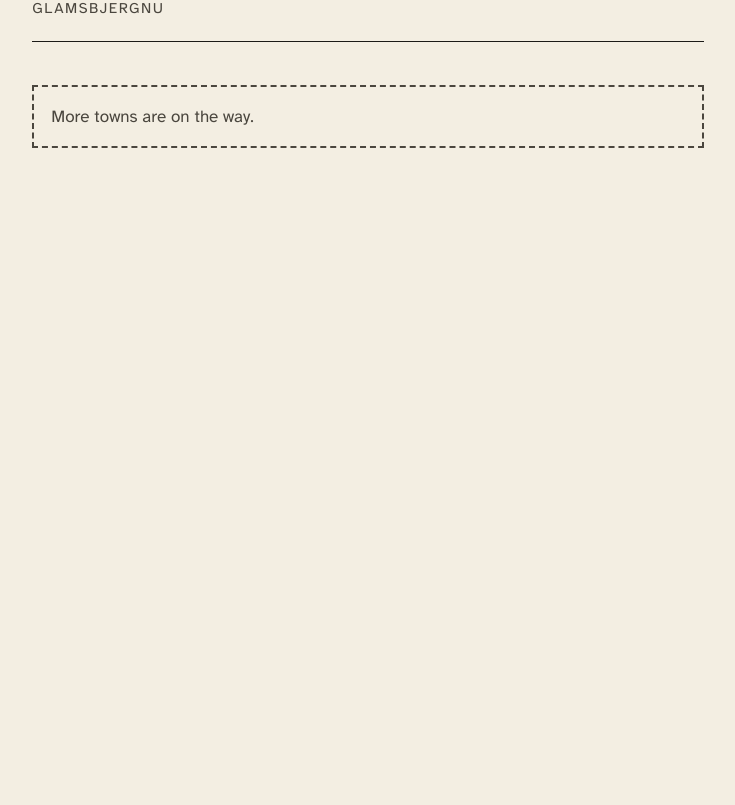
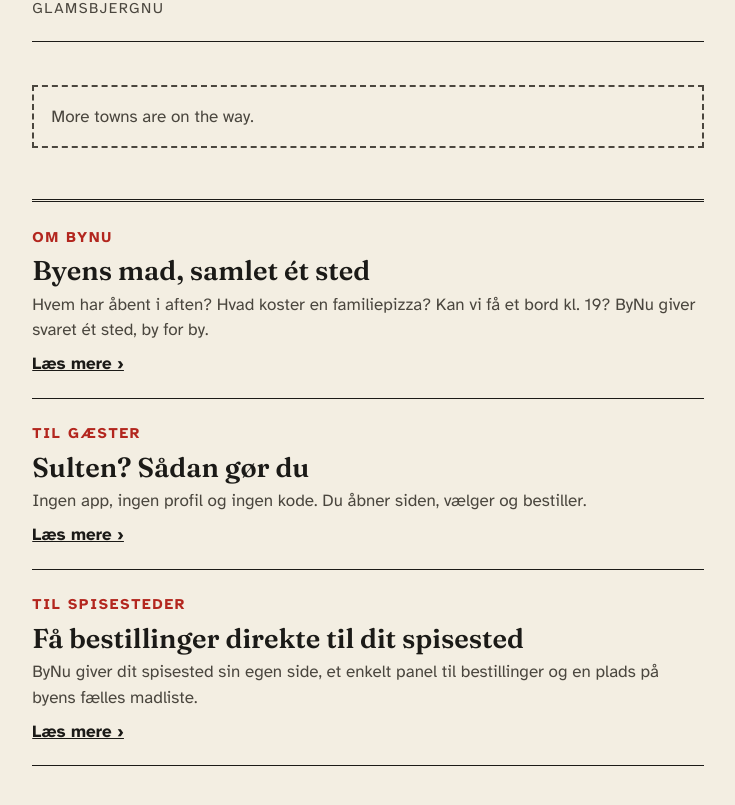
Before and after one commit to johnny394/assensnu, a Next.js app: page /byer in a window 1280 px wide. Shown: the part 447-1252 px from the top of the page, without its empty margins (272-1007 px from the left). Before the commit the page ends 800 px from the top, so only its background shows below. Built offline with nearby package versions, Linux system fonts and the light colour scheme; no server answers.

Commit message:
bynu.dk: three articles (about, for guests, for restaurants)
Co-Authored-By: Claude Opus 5.5 (1M context) <noreply@anthropic.com>
Claude-Session: https://claude.ai/code/session_012YUKQF2KSQnUPiGb9mQswT

```diff
--- /dev/null
+++ b/src/app/artikel/[slug]/page.tsx
@@ -0,0 +1,59 @@
+import Link from "next/link";
+import type { Metadata } from "next";
+import { notFound } from "next/navigation";
+import { BynuMasthead } from "@/components/BynuMasthead";
+import { ARTICLES, CONTACT, article, type Block } from "@/lib/articles";
+import { BRAND } from "@/lib/site";
+
+export const dynamicParams = false;
+export const generateStaticParams = () => ARTICLES.map((a) => ({ slug: a.slug }));
+
+export async function generateMetadata({ params }: { params: Promise<{ slug: string }> }): Promise<Metadata> {
+  const a = article((await params).slug);
+  return a ? { title: `${a.title} · ${BRAND}`, description: a.lead } : {};
+}
+
+export default async function ArticlePage({ params }: { params: Promise<{ slug: string }> }) {
+  const a = article((await params).slug);
+  if (!a) notFound();
+  return (
+    <main className="mx-auto min-h-dvh max-w-2xl px-5 pb-16 pt-5">
+      <BynuMasthead />
+      <article className="mt-8">
+        <p className="text-sm font-bold uppercase tracking-[0.12em] text-stamp">{a.kicker}</p>
+        <h1 className="mt-1 font-display text-[2.3rem] font-black leading-[1.05]">{a.title}</h1>
+        <p className="mt-3 text-xl italic leading-snug">{a.lead}</p>
+        <div className="mt-6 space-y-5 border-t border-ink pt-5 text-lg leading-relaxed">
+          {a.body.map((b, i) => <BlockView key={i} b={b} />)}
+        </div>
+      </article>
+      <Link href="/" className="mt-10 inline-block font-bold underline">‹ Tilbage til forsiden</Link>
+    </main>
+  );
+}
+
+function BlockView({ b }: { b: Block }) {
+  if ("p" in b) return <p>{b.p}</p>;
+  if ("tip" in b) return <p className="border-l-4 border-stamp pl-4"><strong>Tip:</strong> {b.tip}</p>;
+  if ("contact" in b)
+    return (
+      <div className="border-2 border-ink bg-surface px-4 py-4">
+        <p className="font-display text-xl font-semibold">Vil du være med?</p>
+        <p className="mt-1">Skriv eller ring, så sætter vi dit sted op og giver dig en kode til panelet.</p>
+        <p className="mt-3 flex flex-wrap gap-x-6 gap-y-2 font-bold">
+          <a href={`mailto:${CONTACT.email}`} className="underline">{CONTACT.email}</a>
+          <a href={`tel:${CONTACT.tel}`} className="underline">Ring {CONTACT.phone}</a>
+        </p>
+      </div>
+    );
+  return (
+    <ul className="divide-y divide-ink/30 border-y border-ink/30">
+      {b.list.map((item) => (
+        <li key={item.title} className="py-3">
+          <strong className="block font-display text-xl">{item.title}</strong>
+          {item.text}
+        </li>
+      ))}
+    </ul>
+  );
+}
--- a/src/app/byer/page.tsx
+++ b/src/app/byer/page.tsx
@@ -1,4 +1,7 @@
+import Link from "next/link";
 import type { Metadata } from "next";
+import { BynuMasthead } from "@/components/BynuMasthead";
+import { ARTICLES } from "@/lib/articles";
 import { BRAND, TOWN_SITES } from "@/lib/site";
 import { pageT } from "@/lib/translate";
 
@@ -13,9 +16,7 @@ export default async function TownsPage() {
   const towns = Object.entries(TOWN_SITES);
   return (
     <main className="mx-auto min-h-dvh max-w-2xl px-5 pb-16 pt-5">
-      <p className="text-center font-display text-[2.6rem] font-black leading-none tracking-tight">{BRAND}</p>
-      <div className="mt-3 h-[7px] border-y border-t-[3px] border-ink" aria-hidden />
-      <p className="border-b border-ink py-2 text-center text-sm uppercase tracking-[0.12em]">{t("Lokal mad, by for by")}</p>
+      <BynuMasthead />
 
       <h1 className="mt-8 font-display text-[2.3rem] font-black leading-[1.05]">{t("Hvor er du?")}</h1>
       <p className="mt-2 text-lg text-ink-soft">{t("Vælg din by, og se hvem der har åbent lige nu.")}</p>
@@ -37,6 +38,17 @@ export default async function TownsPage() {
       <p className="mt-10 border-2 border-dashed border-ink-soft px-4 py-4 text-base text-ink-soft">
         {t("Flere byer er på vej.")}
       </p>
+
+      <section className="mt-12 border-t-[3px] border-double border-ink">
+        {ARTICLES.map((a) => (
+          <Link key={a.slug} href={`/artikel/${a.slug}`} className="group block border-b border-ink py-5 active:bg-surface">
+            <span className="text-sm font-bold uppercase tracking-[0.12em] text-stamp">{a.kicker}</span>
+            <span className="mt-1 block font-display text-[1.6rem] font-semibold leading-tight group-hover:underline">{a.title}</span>
+            <span className="mt-1 block text-base text-ink-soft">{a.lead}</span>
+            <span className="mt-2 block font-bold underline">Læs mere ›</span>
+          </Link>
+        ))}
+      </section>
     </main>
   );
 }
--- /dev/null
+++ b/src/components/BynuMasthead.tsx
@@ -0,0 +1,13 @@
+import Link from "next/link";
+import { BRAND } from "@/lib/site";
+
+// Avishovedet på bynu.dk
+export function BynuMasthead() {
+  return (
+    <>
+      <Link href="/" className="block text-center font-display text-[2.6rem] font-black leading-none tracking-tight">{BRAND}</Link>
+      <div className="mt-3 h-[7px] border-y border-t-[3px] border-ink" aria-hidden />
+      <p className="border-b border-ink py-2 text-center text-sm uppercase tracking-[0.12em]">Lokal mad, by for by</p>
+    </>
+  );
+}
--- /dev/null
+++ b/src/lib/articles.ts
@@ -0,0 +1,61 @@
+// Artiklerne på bynu.dk. Rettes her, så ændres siden.
+export const CONTACT = { email: "info@bynu.dk", phone: "93 91 80 45", tel: "+4593918045" };
+
+export type Block = { p: string } | { list: { title: string; text: string }[] } | { tip: string } | { contact: true };
+
+export type Article = { slug: string; kicker: string; title: string; lead: string; body: Block[] };
+
+export const ARTICLES: Article[] = [
+  {
+    slug: "om",
+    kicker: "Om ByNu",
+    title: "Byens mad, samlet ét sted",
+    lead: "Hvem har åbent i aften? Hvad koster en familiepizza? Kan vi få et bord kl. 19? ByNu giver svaret ét sted, by for by.",
+    body: [
+      { p: "ByNu startede i Assens med en enkel idé: Det skal være let at finde ud af, hvor man kan spise i sin egen by. Man skal ikke lede på ti forskellige hjemmesider eller ringe rundt." },
+      { p: "Hver by har sin egen side, fx AssensNu og GlamsbjergNu. Her står alle byens spisesteder med åbningstider, menukort og telefonnummer. Hos de steder, der er med, kan du bestille takeaway og bede om et bord direkte på siden." },
+      { p: "ByNu er lavet lokalt på Fyn. Pengene for maden går til spisestedet, så de bliver i byen." },
+    ],
+  },
+  {
+    slug: "til-gaester",
+    kicker: "Til gæster",
+    title: "Sulten? Sådan gør du",
+    lead: "Ingen app, ingen profil og ingen kode. Du åbner siden, vælger og bestiller.",
+    body: [
+      {
+        list: [
+          { title: "Se hvem der har åbent", text: "Listen viser med det samme, hvem der har åbent lige nu, og hvornår de lukker." },
+          { title: "Bestil takeaway", text: "Læg maden i kurven, skriv navn og telefonnummer, og vælg hvornår du vil hente den. Du betaler, når du henter. Mange steder kan også bringe maden ud." },
+          { title: "Book bord", text: "Vælg dag, tid og hvor mange I er, så svarer restauranten dig." },
+          { title: "Få besked", text: "Sig ja til beskeder, så får du besked på telefonen, når maden er klar." },
+          { title: "Dagens tilbud", text: "Se dagens tilbud fra byens steder, og følg dine favoritter." },
+          { title: "Bestil sammen", text: "Del et link med familien eller kollegerne, så kan alle lægge deres egen mad i én fælles bestilling." },
+        ],
+      },
+      { p: "Siden findes også på engelsk og tysk, så turister og gæster i havnen og på campingpladsen kan være med." },
+      { tip: "Læg siden på din hjemmeskærm, så ligger den der som en app." },
+    ],
+  },
+  {
+    slug: "til-spisesteder",
+    kicker: "Til spisesteder",
+    title: "Få bestillinger direkte til dit spisested",
+    lead: "ByNu giver dit spisested sin egen side, et enkelt panel til bestillinger og en plads på byens fælles madliste.",
+    body: [
+      {
+        list: [
+          { title: "Bestillinger direkte til dig", text: "Bestillingen dukker op på din tablet eller telefon med lyd. Du trykker Accepter og skriver, hvornår maden er klar. Kunden betaler hos dig." },
+          { title: "Du bestemmer selv", text: "Du skriver selv menukort, priser, åbningstider og lukkedage. Er der travlt, skruer du op for ventetiden med ét tryk." },
+          { title: "Bordbestilling", text: "Gæsterne beder om et bord, og du siger ja eller nej." },
+          { title: "Nå dine faste gæster", text: "Læg dagens tilbud ud, så får de gæster, der følger dig, en besked på telefonen. Har du mad tilbage sidst på aftenen, kan du sælge den til halv pris." },
+          { title: "Levering, havn og camping", text: "Bringer du selv ud, sætter du dine egne postnumre og dit eget gebyr. Du kan også levere til bådene i havnen og til gæsterne på campingpladsen." },
+          { title: "Se dine tal", text: "Se hvor mange bestillinger du har haft, hvad du har solgt, og hvad gæsterne køber mest." },
+        ],
+      },
+      { contact: true },
+    ],
+  },
+];
+
+export const article = (slug: string) => ARTICLES.find((a) => a.slug === slug);
--- a/src/middleware.ts
+++ b/src/middleware.ts
@@ -1,12 +1,13 @@
 import { NextResponse, type NextRequest } from "next/server";
 import { BRAND_DOMAIN, TOWN_SITES } from "@/lib/site";
 
-// bynu.dk selv viser byvælgeren. Alt andet på bynu.dk sendes videre til Assens, så gamle links virker.
+// bynu.dk selv viser byvælgeren og artiklerne. Alt andet på bynu.dk sendes videre til Assens, så gamle links virker.
 export function middleware(req: NextRequest) {
   const host = (req.headers.get("x-forwarded-host") ?? req.headers.get("host") ?? "").split(":")[0];
   if (host !== BRAND_DOMAIN) return NextResponse.next();
   const { pathname, search } = req.nextUrl;
   if (pathname === "/" || pathname === "/byer") return NextResponse.rewrite(new URL("/byer", req.url));
+  if (pathname.startsWith("/artikel/")) return NextResponse.next();
   return NextResponse.redirect(`${TOWN_SITES.Assens}${pathname}${search}`, 308);
 }
 
```
Also changed, not shown: 1 other file (tests, documents, lock files or other folders).
